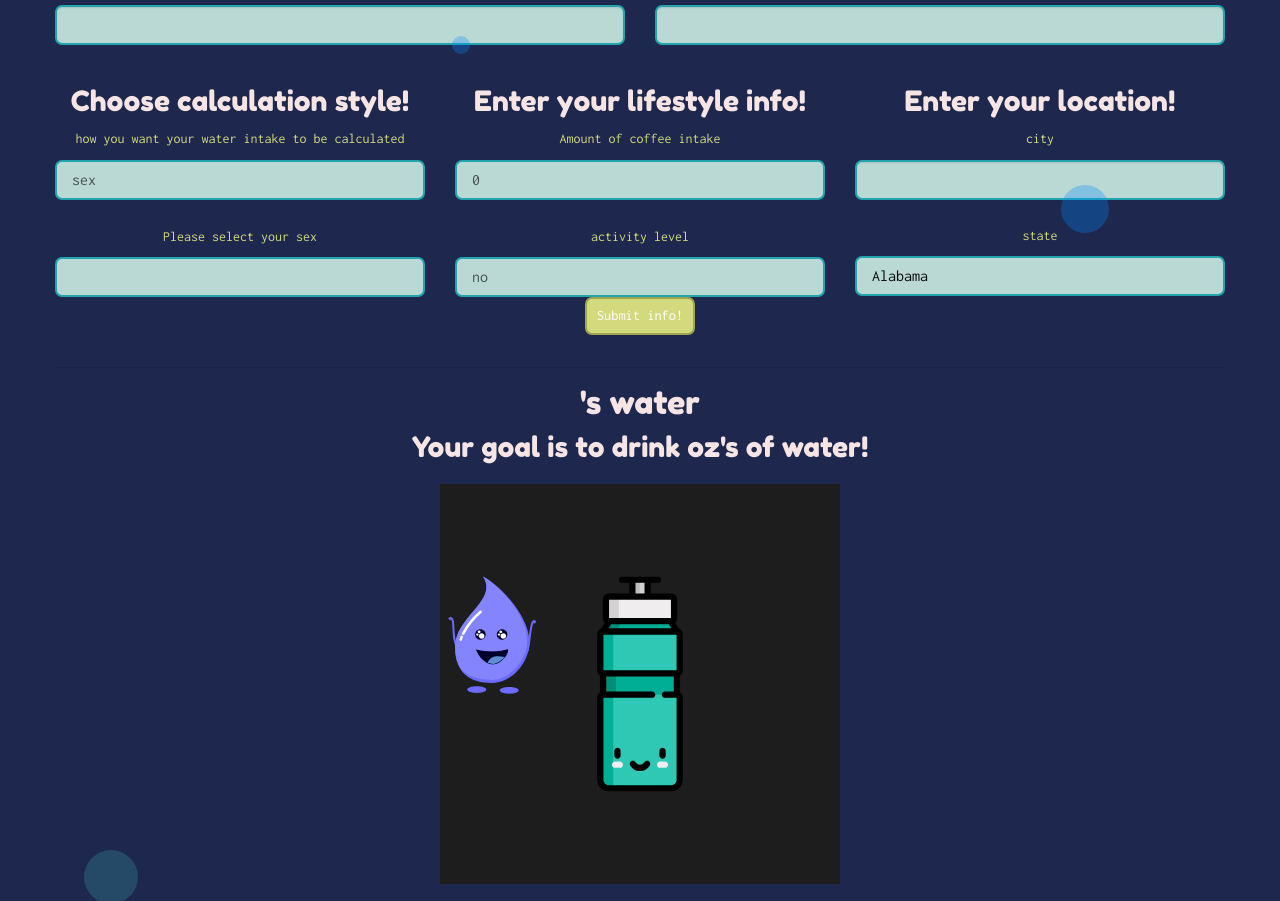
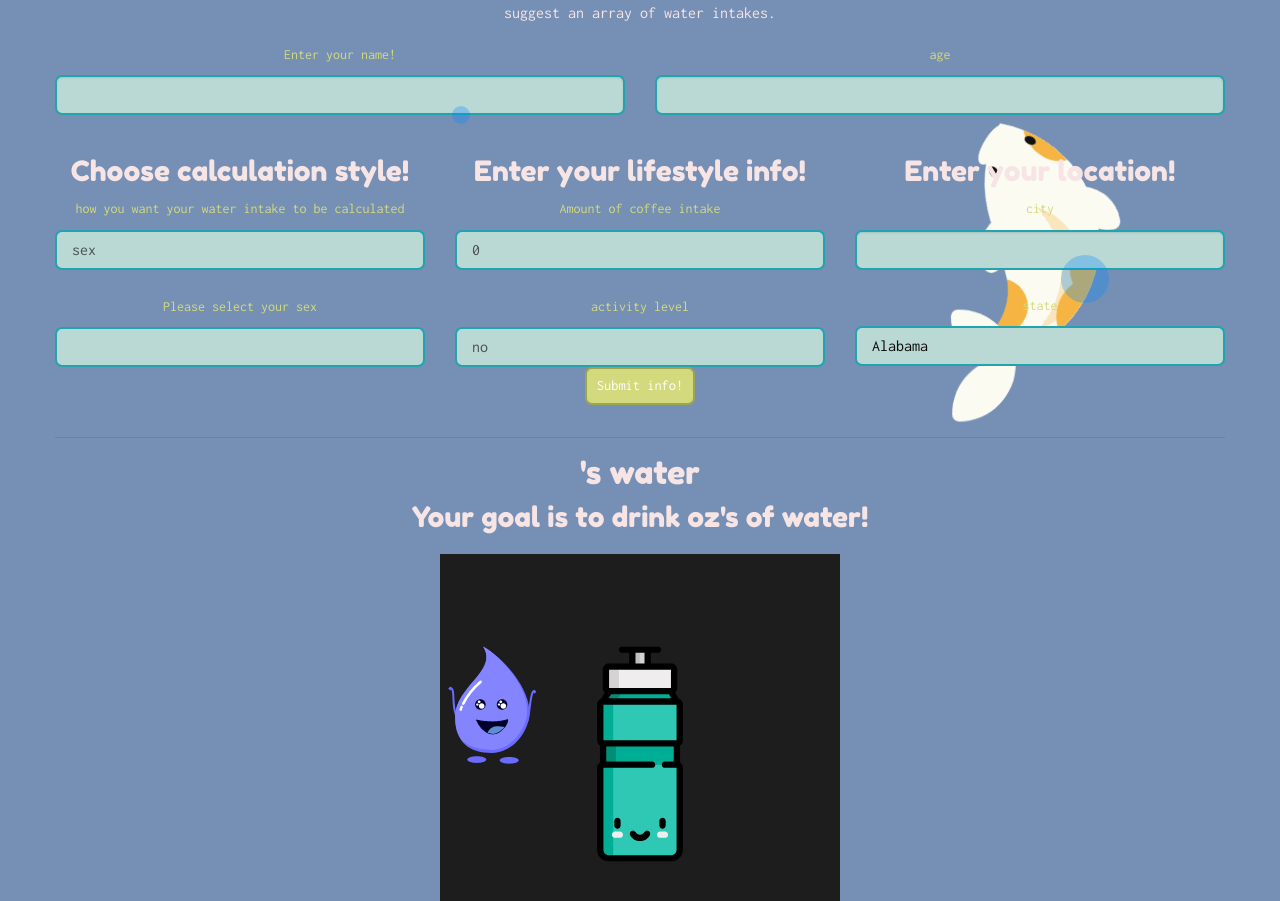
Before and after one commit to spodolak/HydrationTracker, a website built with webpack: page src/index.html in a window 1280 px wide. Shown: the part 498-1399 px from the top of the page. Built offline with nearby package versions, Linux system fonts and the light colour scheme.

Commit message:
add html and css for fish 2

```diff
--- a/src/index.html
+++ b/src/index.html
@@ -22,13 +22,37 @@
 <body>
 	<!-- fish 1 -->
 	<div class="fish-1">
-		<div class="fish-body">
-			<div class="eye">
-				<div class="pupil"></div>
+		<div class="fish-body-1">
+			<div class="eye-1">
+				<div class="pupil-1"></div>
 			</div>
 		</div>
-		<div class="fin"></div>
-		<div class="fin fin-bottom"></div>
+		<div class="fin-1"></div>
+		<div class="fin-1 fin-bottom-1"></div>
+	</div>
+	<!-- fish 2 -->
+	<div class="fish-2">
+		<div class="container">
+			<div class="fish">
+				<div class="fish__body">
+						<div class="spot"></div>
+						<div class="spot"></div>
+						<div class="spot"></div>
+						<div class="spot"></div>
+						<div class="eye left"></div>
+						<div class="eye right"></div>
+				</div>
+				<div class="fish__transparent"></div>
+			</div>
+			<div class="snout"></div>
+			<div class="upperfin"></div>
+			<div class="fin left"></div>
+			<div class="fin right"></div>
+			<div class="tail">
+				<div class="tail-left"></div>
+				<div class="tail-right"></div>
+			</div>
+		</div>
 	</div>
 	<div class="grid-container">
 		<div class="grid-x grid-padding-x">
--- a/src/styles.css
+++ b/src/styles.css
@@ -3,17 +3,15 @@
     align-self: center;
     justify-items: center;
     position: relative;
-    top: 10%;
   }
 
   body {
     margin:0;
-    background: rgb(30, 39, 77);
-    /* background-color: #42a1c6; */
+    background: #7690b5;
     text-align:center;
     color:rgb(247, 228, 228);
     font-family: 'Inconsolata', monospace;
-    margin-top: 200px;
+    margin-top: 20px;
    }
 
    h1, h2, h3 {
@@ -58,6 +56,7 @@
   #select-water-amount {
     display: none;
   }
+
   /* //animation styles */
 
    svg {
@@ -250,21 +249,19 @@
           margin-left:50px;
       }
   }
-  /* BUBBLE ANIMATION END */
+  /* BUBBLE ANIMATION END  */
 
-  body {
+  /* FISH 1 ANIMATION START */
 
-  }
-
-  /* Fish-1 Container */
+  /* Franklin's Container */
   .fish-1 {
     width: 150px;
     height: 100px;
-    animation: swim 3s infinite;
+    animation: swim-1 3s infinite;
   }
 
   /* Franklin */
-  .fish-body {
+  .fish-body-1 {
     position: relative;
     margin-top: 30px;
     margin-left: 40px;
@@ -274,7 +271,7 @@
     height: 100px;
   }
 
-  .eye {
+  .eye-1 {
     position: absolute;
     margin-left: 100px;
     margin-top: 20px;
@@ -285,7 +282,7 @@
     height: 20px;
   }
 
-  .pupil {
+  .pupil-1 {
     position: absolute;
     z-index: 2;
     margin-left: 5px;
@@ -296,7 +293,7 @@
     width: 10px;
   }
 
-  .fin {
+  .fin-1 {
     margin-top: -100px;
     background-color: orange;
     border-radius: 50%;
@@ -305,16 +302,16 @@
     height: 50px;
   }
 
-  .fin-bottom {
+  .fin-bottom-1 {
     margin-top: -10px;
     transform: rotate(-40deg);
   }
 
-  /* Swim Animation */
-  @keyframes swim {
+  /* Fish 1 Swim Animation */
+  @keyframes swim-1 {
     0% {
       transform: translateY(-50px) translateX(0) rotate(30deg);
-    }gi
+    }
     25% {
       transform: translateY(50px) translateX(250px) rotate(20deg);
     }
@@ -329,9 +326,227 @@
     }
   }
 
-  /* Bubbles Animation */
-  @keyframes up {
-    100% {
-      transform: translateY(-800px);
-    }
-  }
+  /* FISH 1 ANIMATION END */
+
+/* FISH 2 ANIMATION START */
+*, *::before, *::after {
+  box-sizing: border-box;
+}
+.fish__transparent::before, .fish__body::before, .fish__body::after {
+  content: '';
+  display: block;
+  position: absolute;
+}
+
+.container {
+  position: relative;
+  top: 500px;
+  right: -350px;
+  width: 15rem;
+  height: 15rem;
+  animation: swim-2 5s cubic-bezier(0.17, 0.78, 0.8, 0.28) infinite;
+}
+.fish {
+  position: relative;
+  background:rgba(255, 0, 0, 0);
+  width: 15rem;
+  height: 15rem;
+  border-radius: 50%;
+  overflow: hidden;
+}
+.fish > * {
+  position: absolute;
+}
+.fish__transparent {
+  width: 50%;
+  height: 100%;
+  background: #7690b5;
+  right: 0;
+}
+.fish__transparent::before {
+  width: 7.75rem;
+  height: 7.75rem;
+  background: #7690b5;
+  border-radius: 50%;
+  top: 0;
+  left: -4.5rem;
+}
+.fish__body {
+  width: 50%;
+  height: 100%;
+  background: linear-gradient(200deg, transparent 24%, #fbfbf2 24%);
+}
+.fish__body::before {
+  z-index: 5;
+  width: 7.75rem;
+  height: 7.75rem;
+  background-color: #fbfbf2;
+  border-radius: 0% 126% 0% 54%;
+  right: -4.5rem;
+  bottom: -0.75rem;
+}
+.fish__body::after {
+  z-index: 8;
+  height: 6.5rem;
+  width: 2.5rem;
+  background-color: #7690b5;
+  border-radius: 0% 144%;
+  right: -28px;
+  bottom: 61px;
+  transform: rotate(-52deg);
+}
+.fish__body .eye {
+  z-index: 6;
+  position: absolute;
+  width: 0.75rem;
+  height: 0.5rem;
+  border-radius: 50%;
+  background: #121212;
+}
+.fish__body .eye.left {
+  top: 11rem;
+  left: 9.5rem;
+  transform: rotate(20deg);
+}
+.fish__body .eye.right {
+  top: 14rem;
+  left: 9.25rem;
+  transform: rotate(-20deg);
+}
+.fish__body .spot {
+  position: absolute;
+  border-radius: 50%;
+  background: #f6b543;
+}
+.fish__body .spot:nth-of-type(1) {
+  width: 3.5rem;
+  height: 3.5rem;
+  top: 3.75rem;
+  left: 2rem;
+}
+.fish__body .spot:nth-of-type(2) {
+  z-index: 6;
+  width: 4rem;
+  height: 3rem;
+  top: 14rem;
+  left: 7rem;
+}
+.fish__body .spot:nth-of-type(3) {
+  z-index: 6;
+  width: 5rem;
+  height: 5rem;
+  top: 9.5rem;
+  left: -2rem;
+}
+.fish__body .spot:nth-of-type(4) {
+  z-index: 2;
+  width: 5rem;
+  height: 5rem;
+  top: 6.75rem;
+  left: -3.5rem;
+}
+.snout {
+  position: relative;
+  z-index: 5;
+  width: 1rem;
+  height: 2.75rem;
+  border-radius: 0.5rem 100% 50% 0.5rem;
+  background: #fbfbf2;
+  right: -10.7rem;
+  bottom: 4.0rem;
+  transform: rotate(-7deg);
+}
+.upperfin {
+  z-index: 5;
+  position: absolute;
+  top: 4rem;
+  left: 1.5rem;
+  width: 8rem;
+  height: 8rem;
+  transform: rotate(-90deg);
+  border-radius: 50%;
+  background-color: transparent;
+  background-image: radial-gradient(transparent 65%, rgba(246, 181, 67, 0.3) 65%);
+  background-size: 12rem 12rem;
+}
+.fin {
+  position: absolute;
+  width: 3rem;
+  height: 3rem;
+  background: #fbfbf2;
+  border-radius: 20% 100% 5% 100%;
+}
+.fin.left {
+  z-index: 10;
+  transform: rotate(19deg);
+  top: 6.75rem;
+  left: 6rem;
+  box-shadow: inset 5px -3px 0 #808080 47;
+}
+.fin.right {
+  z-index: -2;
+  transform: rotate(-53deg);
+  bottom: -0.5rem;
+  left: 3.25rem;
+  box-shadow: inset 5px 5px 0 #808080 47;
+}
+.tail {
+  position: absolute;
+  width: 7rem;
+  height: 5rem;
+  top: 0rem;
+  left: -1rem;
+  transform: rotate(45deg);
+}
+.tail-left, .tail-right {
+  position: absolute;
+  width: 4rem;
+  height: 4rem;
+  border-radius: 0.5rem 100%;
+  background: #fbfbf2;
+}
+.tail-left {
+  transform-origin: bottom center;
+  transform: rotate(0deg);
+  top: 0;
+  left: 0;
+  animation: left-t 1s ease infinite;
+}
+.tail-right {
+  transform: rotate(90deg);
+  top: 0;
+  right: 0;
+  animation: right-t 1s ease infinite;
+}
+@keyframes swim-2 {
+  0% {
+    transform: rotate(0deg);
+ }
+  100% {
+    transform: rotate(-360deg);
+ }
+}
+@keyframes left-t {
+  0% {
+    transform: rotate(0deg);
+ }
+  50% {
+    transform: rotate(-10deg);
+ }
+  100% {
+    transform: rotate(0deg);
+ }
+}
+@keyframes right-t {
+  0% {
+    transform: rotate(90deg);
+ }
+  50% {
+    transform: rotate(100deg);
+ }
+  100% {
+    transform: rotate(90deg);
+ }
+}
+
+/* FISH 2 ANIMATION END */
```
